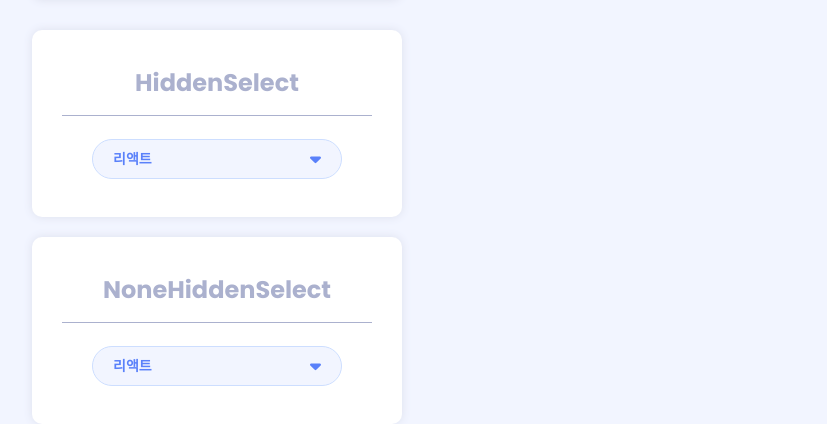
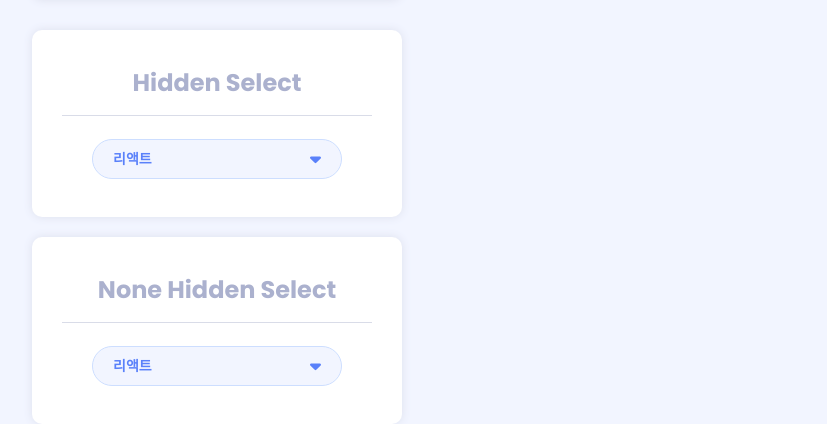
Before and after one commit to kangsinbeom/hh99-chap3, a React (Create React App) app: page / in a window 1280 px wide. Shown: the part 1181-1605 px from the top of the page, without its empty margins (223-1050 px from the left). Built offline with nearby package versions, Linux system fonts and the light colour scheme; a web font is replaced by a local one.

Commit message:
0707 수정

```diff
--- a/src/App.js
+++ b/src/App.js
@@ -14,7 +14,7 @@ function App() {
                 <Right />
             </Main>
             <Footer />
-            <div id='portal'></div>
+            <div id="portal"></div>
         </AppStyle>
     );
 }
@@ -28,7 +28,7 @@ const Main = styled.main`
     display: flex;
     justify-content: center;
     flex-wrap: wrap;
-    padding-bottom: 100px;
+    padding-bottom: 300px;
     > div {
         padding: 30px 15px;
         //[ ]최종에 height 제거
--- a/src/components/Selecter.jsx
+++ b/src/components/Selecter.jsx
@@ -3,7 +3,6 @@ import { styled } from 'styled-components';
 import { blueColor, grayColor } from '../utils/GlobalSytle';
 import Button from '../components/Button';
 import Icon from '../assets/icons';
-import ReactDOM from 'react-dom';
 
 const SelectList = styled.ul`
     width: 250px;
--- a/src/components/common/UiBox.jsx
+++ b/src/components/common/UiBox.jsx
@@ -35,7 +35,7 @@ const StyledDiv = styled.div`
         text-align: center;
         margin-bottom: 15px;
         padding: 15px 0;
-        border-bottom: 1px solid ${grayColor[2]};
+        border-bottom: 1px solid #d9dce8;
         color: ${grayColor[2]};
     }
 `;
--- a/src/layout/Left.jsx
+++ b/src/layout/Left.jsx
@@ -56,11 +56,11 @@ function Left() {
                     <Icon.Heart />
                 </Button.Icon>
             </UiBox>
-            <UiBox title="HiddenSelect">
+            <UiBox title="Hidden Select">
                 {/* <h2>Select</h2> */}
                 <Selecter />
             </UiBox>
-            <UiBox title="NoneHiddenSelect" translate="none">
+            <UiBox title="None Hidden Select" translate="none">
                 {/* <h2>Select</h2> */}
                 <Selecter />
             </UiBox>
```
